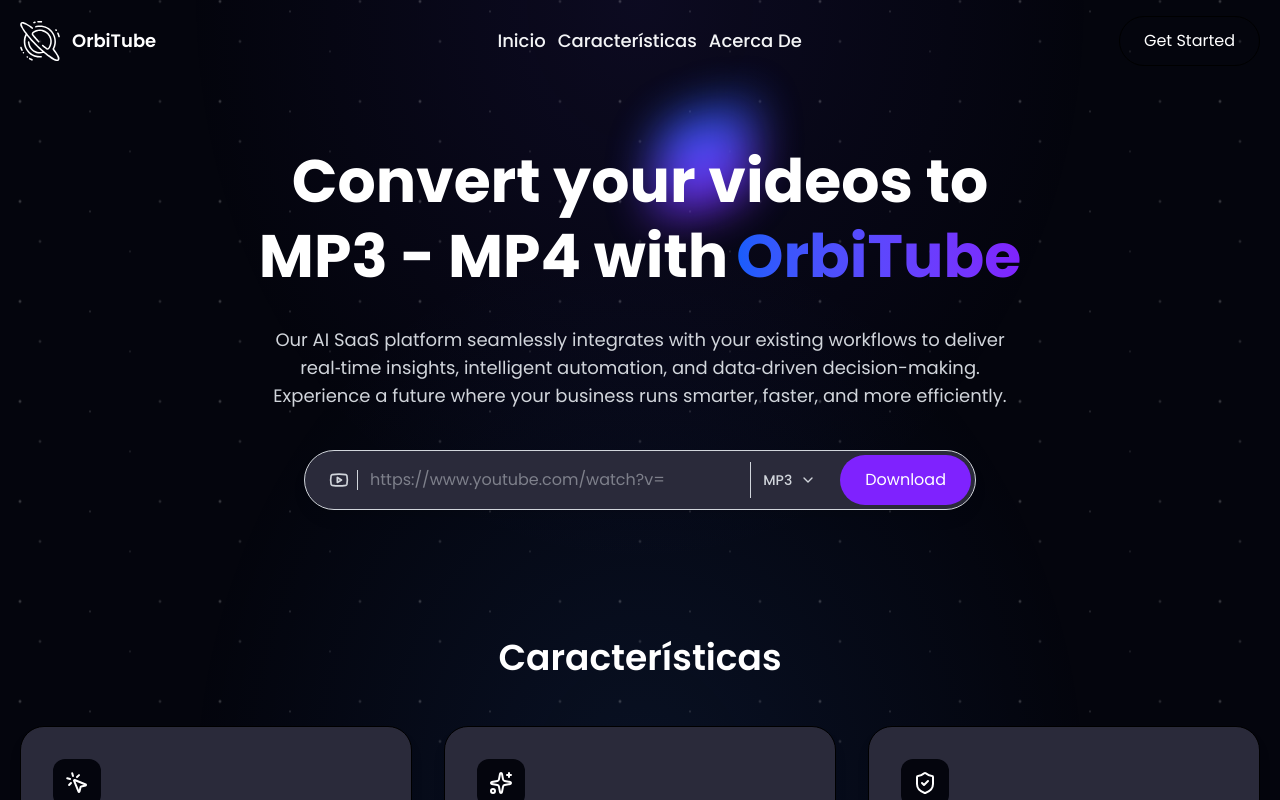
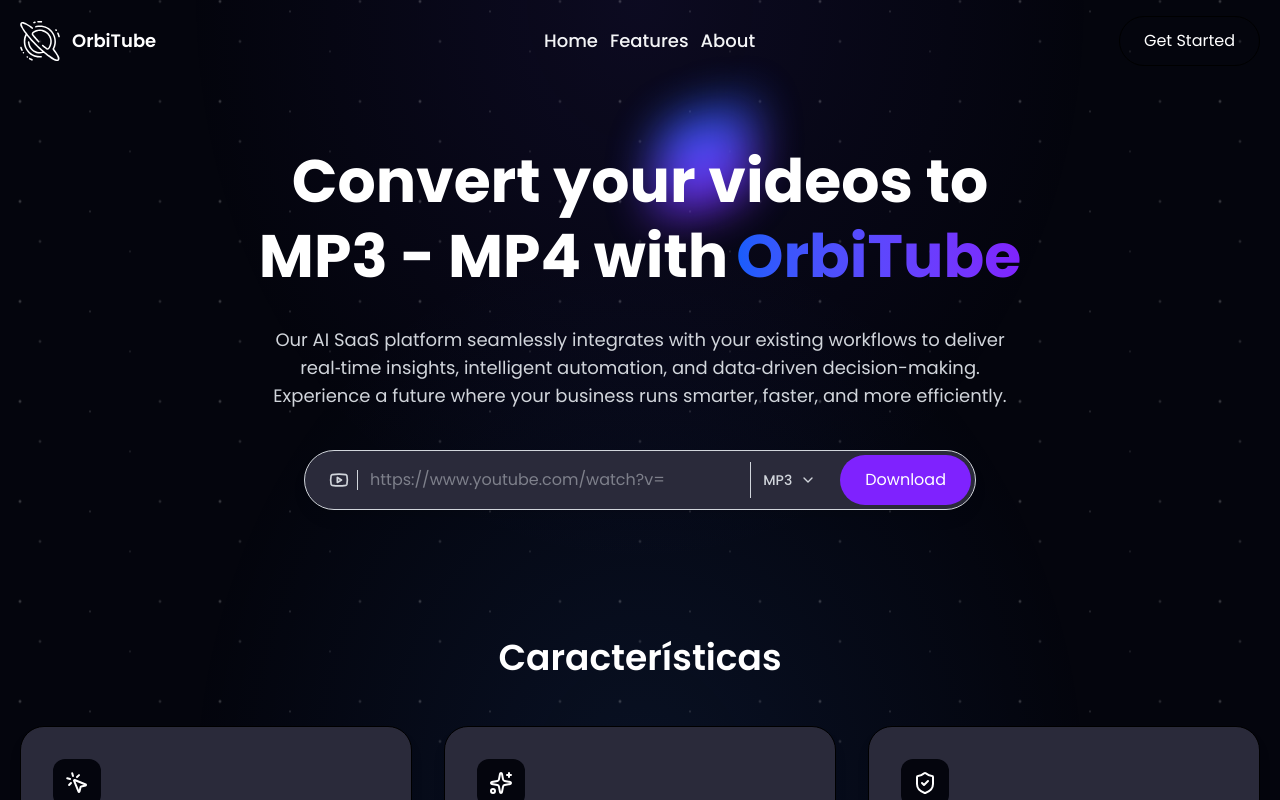
Before and after one commit to SntgRM/orbitube, a React (Vite) app in the folder client/: page / in a window 1280 px wide. Shown: the top 800 px of the page. Built offline with nearby package versions, Linux system fonts and the light colour scheme.

Commit message:
REF - changes to the navbar routes to make correct references and change to the main language

```diff
--- a/client/src/components/elements/Navbar.tsx
+++ b/client/src/components/elements/Navbar.tsx
@@ -5,9 +5,9 @@ import { NavItem } from "../shared/NavItem";
 import { BtnLink } from "../shared/BtnLink";
 
 export const navItems = [
-  { href: "/", text: "Inicio" },
-  { href: "#features", text: "Características" },
-  { href: "#about-us", text: "Acerca De" },
+  { href: "#", text: "Home" },
+  { href: "#features", text: "Features" },
+  { href: "#about", text: "About" },
 ];
 
 export const Navbar = () => {
```
